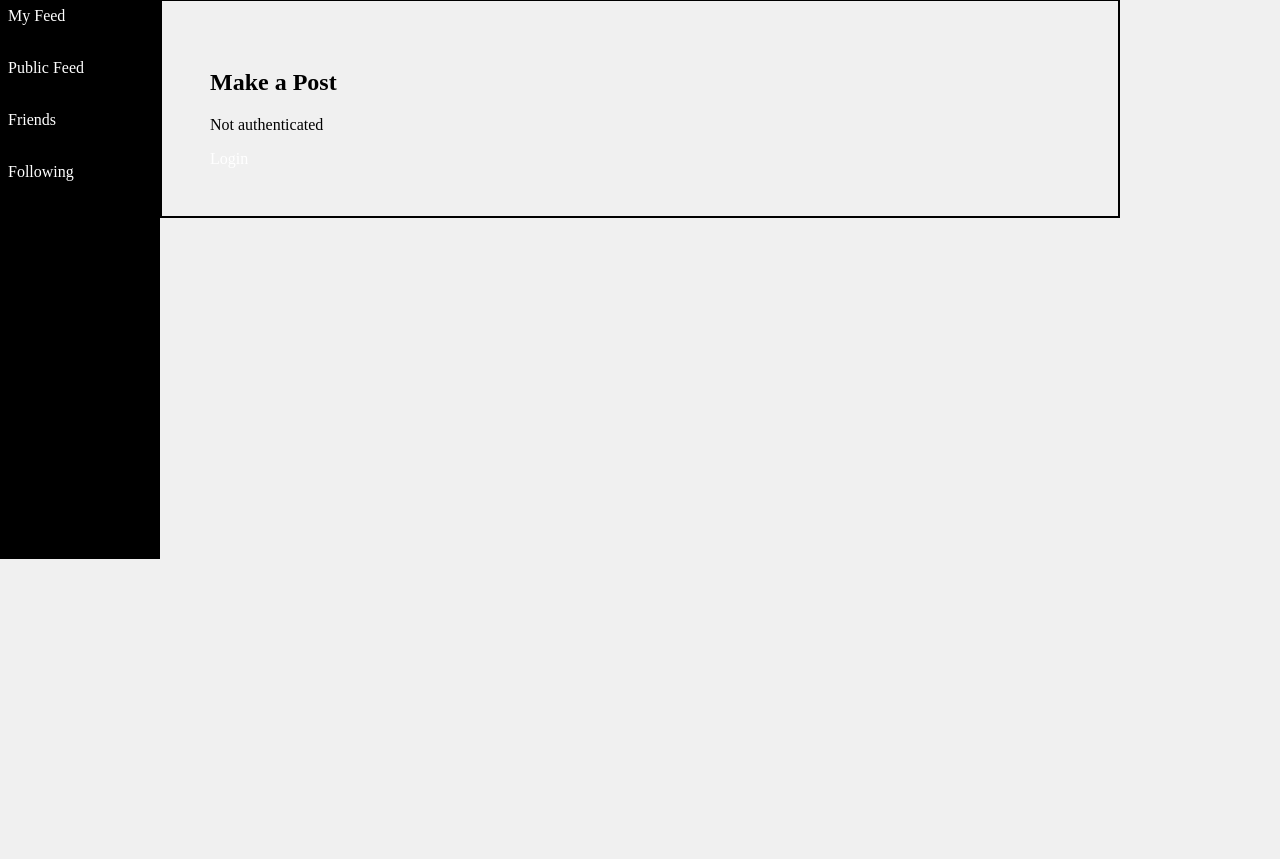
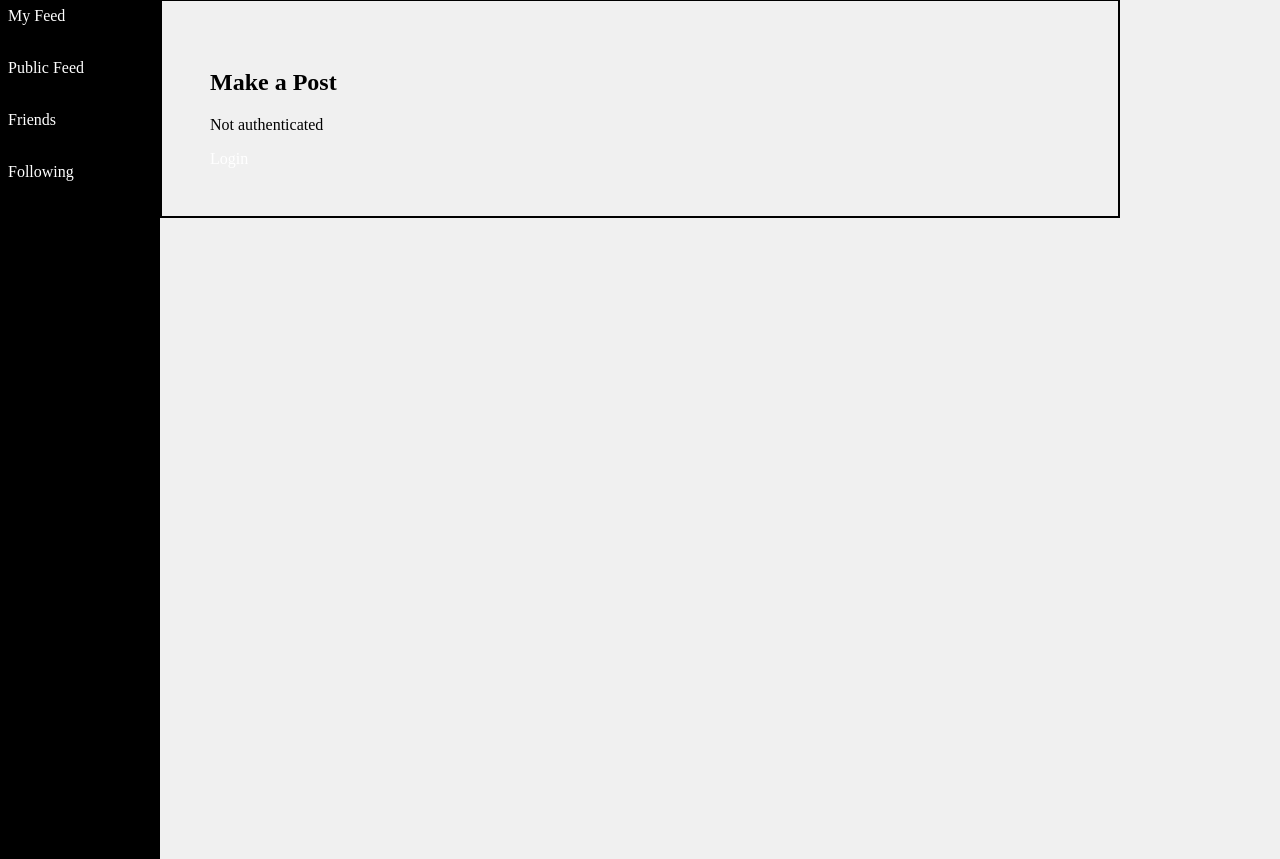
Before and after one commit to CMPUT410W15T02/CMPUT410W15-project, a Django app: page /posts/ in a window 1280 px wide; the page is wider, and only the part inside the window is pictured. Shown: the part 49-908 px from the top of that part. Run offline with Django 3.2, Linux system fonts and the light colour scheme.

Commit message:
More goofs

```diff
--- a/social_distribution/static/css/design.css
+++ b/social_distribution/static/css/design.css
@@ -66,11 +66,14 @@ a:link {
 
 ul{
 	list-style-type:none;
+	position: fixed;
+	display: inline-block;
+	vertical-align: top;
 	margin:0;
 	float:left;
 	background: black;
 	height:100%;
-	padding:0 4.25em 22em 0;
+	padding:0 4.25em 0 0;
 	}
 ul li{
 	text-align:left;
```
